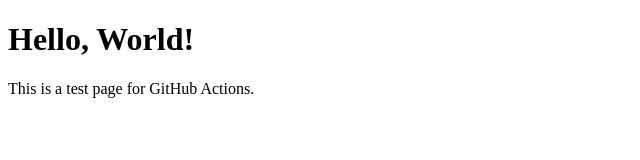
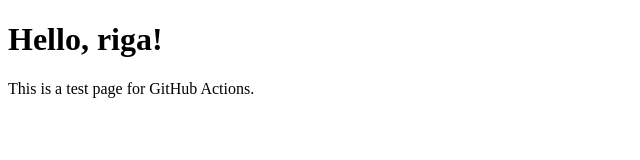
Before and after one commit to SabaSB/final-project, a plain HTML site: page index.html in a window 1280 px wide. Shown: the whole page, without its empty margins (0-640 px from the left). Drawn offline with Linux system fonts and the light colour scheme.

Commit message:
Update index.html

```diff
--- a/index.html
+++ b/index.html
@@ -4,7 +4,7 @@
     <title>Test Page</title>
 </head>
 <body>
-    <h1>Hello, World!</h1>
+    <h1>Hello, riga!</h1>
     <p>This is a test page for GitHub Actions.</p>
 </body>
 </html>
```
